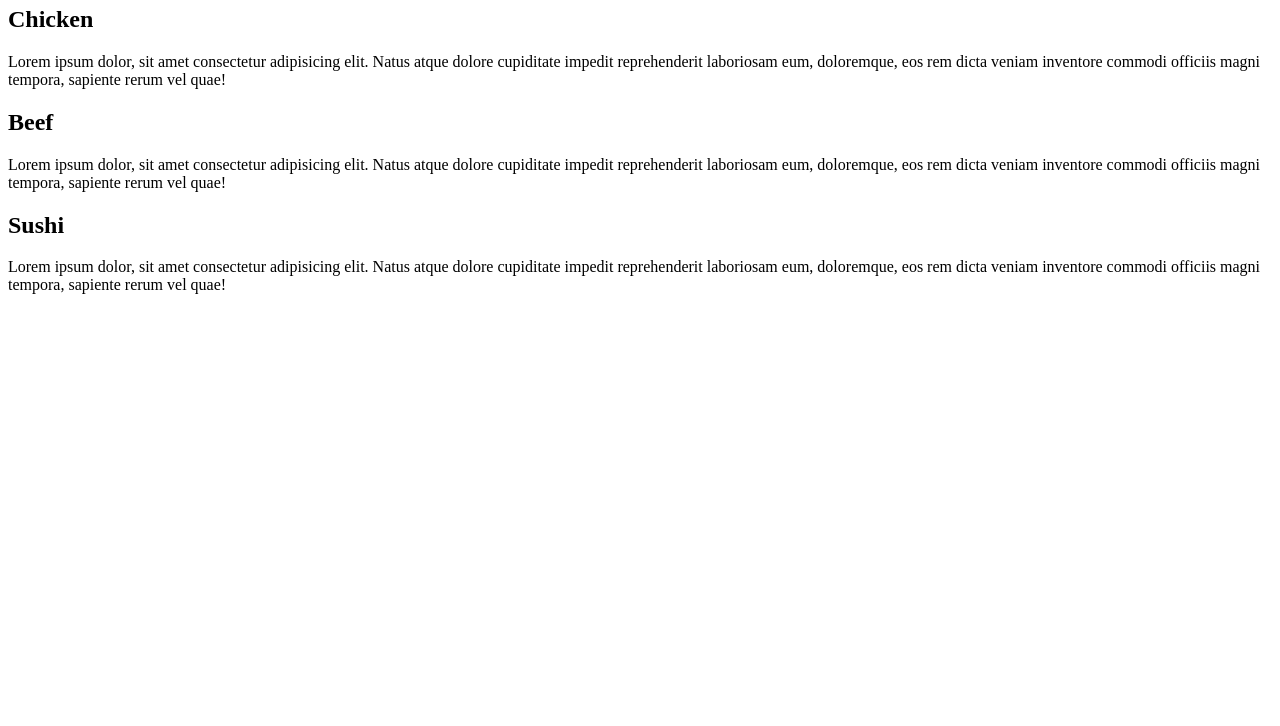
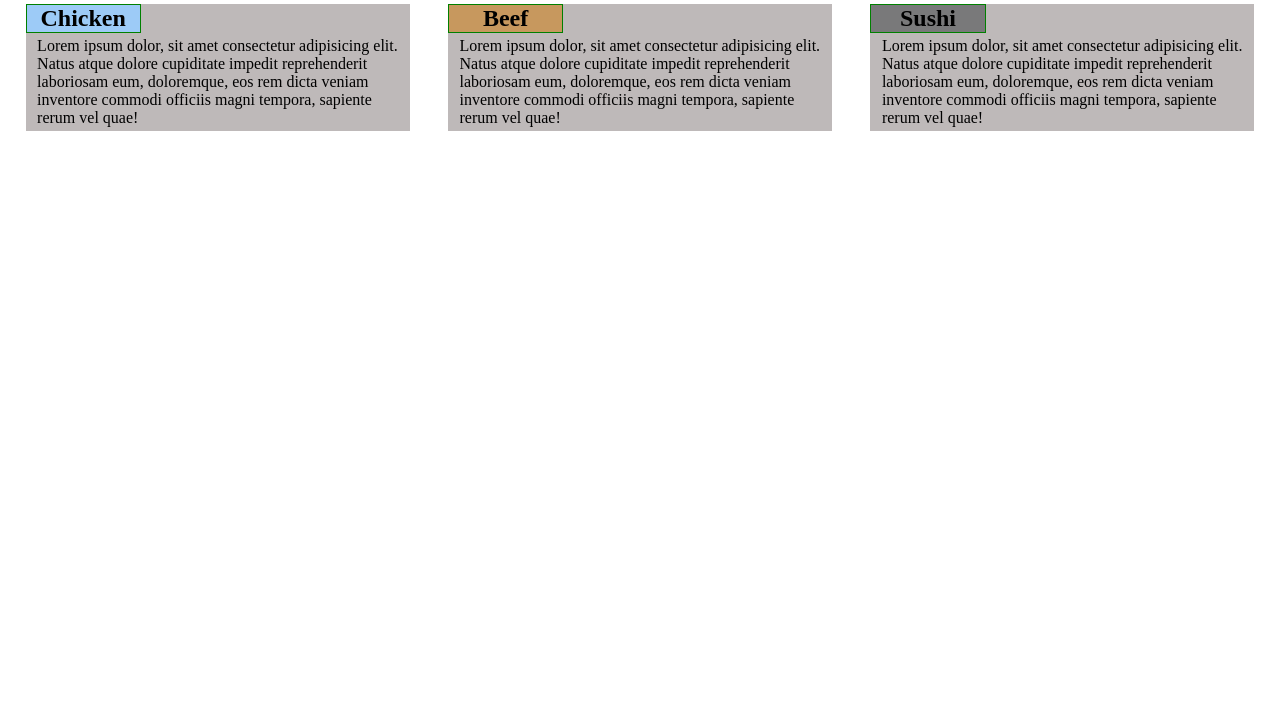
Before and after one commit to thesaqibmumtaz/module2-solution, a plain HTML site: page index.html in a window 1280 px wide. Shown: the part 74-800 px from the top of the page. Drawn offline with Linux system fonts and the light colour scheme.

Commit message:
update index.html

```diff
--- a/index.html
+++ b/index.html
@@ -5,7 +5,7 @@
     <meta charset="UTF-8">
     <meta http-equiv="X-UA-Compatible" content="IE=edge">
     <meta name="viewport" content="width=device-width, initial-scale=1.0">
-    <link rel="stylesheet" href="./css.css">
+    <link rel="stylesheet" href="./style.css">
     <title>Document</title>
 </head>
 
```
